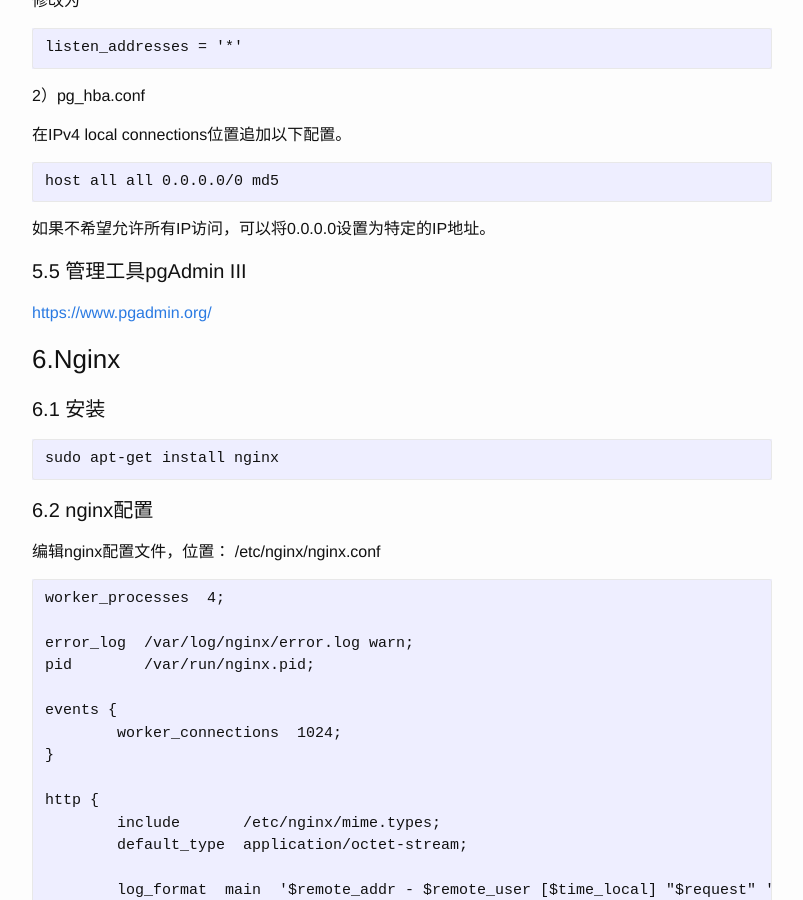
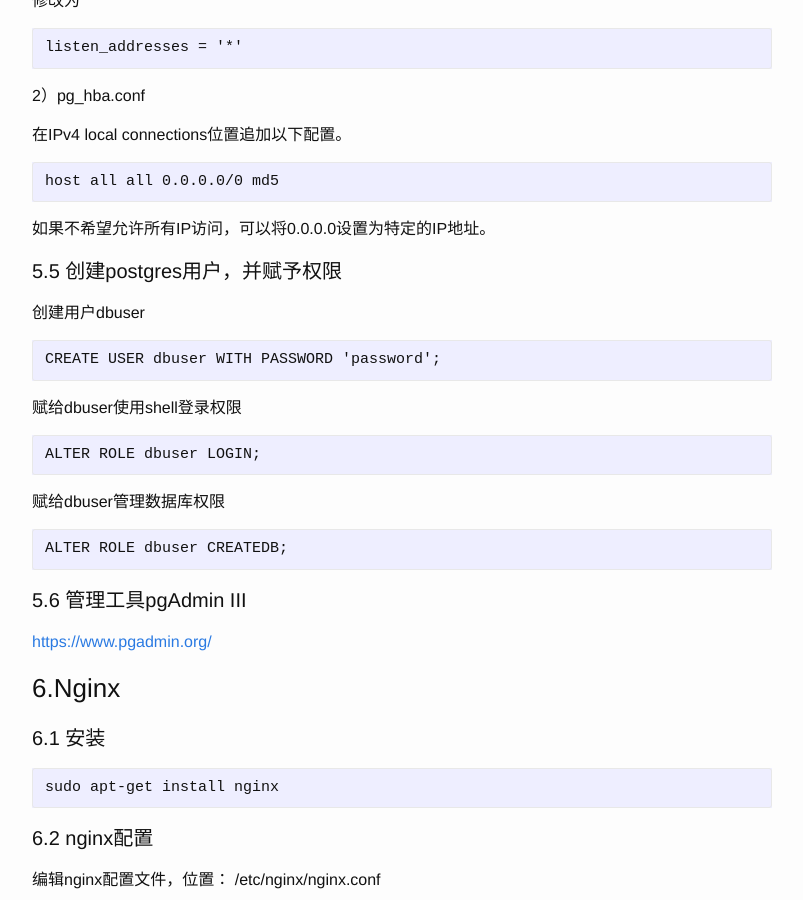
Before and after one commit to cikai/cikai.github.com, a Jekyll site: the page built from _posts/2016-06-06-服务器环境配置.md, in a window 1280 px wide and 900 px high, scrolled down 2662 px. Shown: the whole window, without its empty margins (238-1041 px from the left). Built offline with Jekyll 4.4.1, drawn with Linux system fonts in a browser that asks for light colours.

Commit message:
postgres add user alter permission

```diff
--- a/_posts/2016-06-06-服务器环境配置.md
+++ b/_posts/2016-06-06-服务器环境配置.md
@@ -117,7 +117,21 @@ categories: jekyll update
 
 如果不希望允许所有IP访问，可以将0.0.0.0设置为特定的IP地址。
 
-#### 5.5 管理工具pgAdmin III
+#### 5.5 创建postgres用户，并赋予权限
+
+创建用户dbuser
+
+	CREATE USER dbuser WITH PASSWORD 'password';
+
+赋给dbuser使用shell登录权限
+
+	ALTER ROLE dbuser LOGIN;
+
+赋给dbuser管理数据库权限
+
+	ALTER ROLE dbuser CREATEDB;
+
+#### 5.6 管理工具pgAdmin III
 
 [https://www.pgadmin.org/](https://www.pgadmin.org/)
 
```
